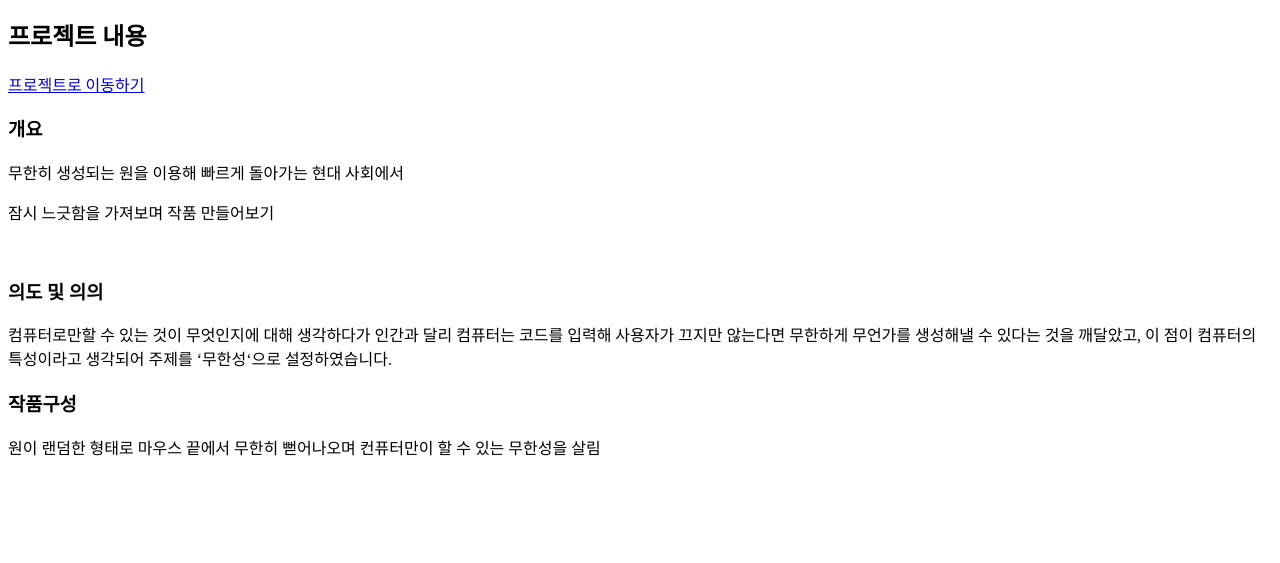
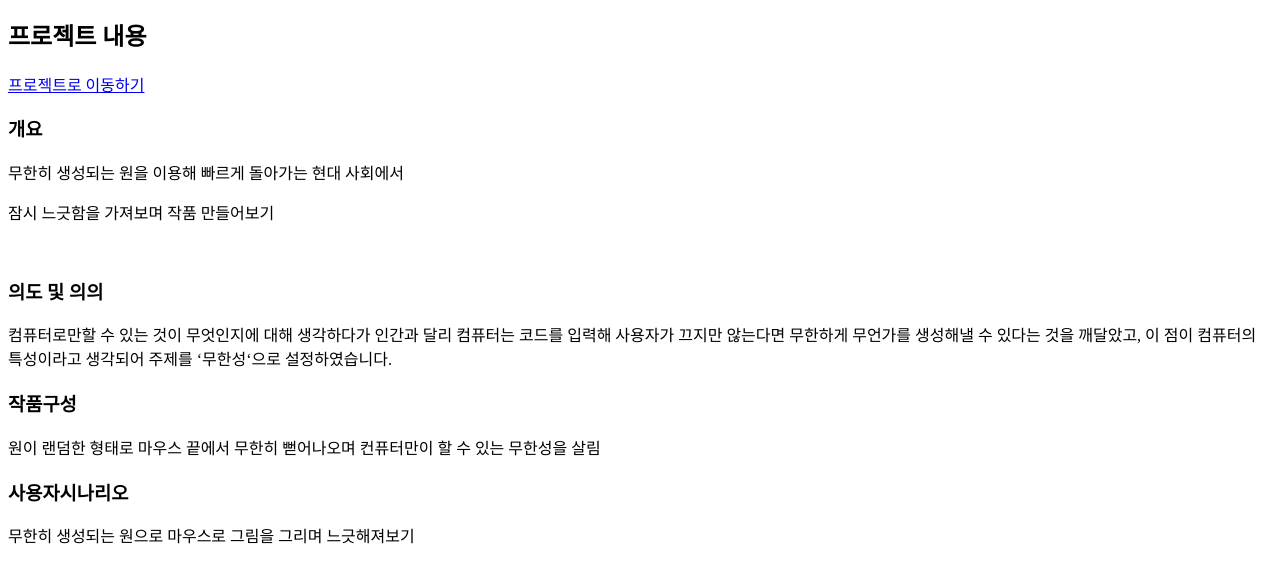
Before and after one commit to juhaju324/parkjooha_22561041, a plain HTML site: page index.html in a window 1280 px wide. Shown: the part 263-826 px from the top of the page. Before the commit the page ends 800 px from the top, so only its background shows below. Drawn offline with Linux system fonts and the light colour scheme.

Commit message:
Add files via upload

```diff
--- a/index.html
+++ b/index.html
@@ -25,5 +25,8 @@
 <br>
 <h3>작품구성</h3>
 <p>원이 랜덤한 형태로 마우스 끝에서 무한히 뻗어나오며 컨퓨터만이 할 수 있는 무한성을 살림</p>
+<h3>사용자시나리오 </h3>
+<p>무한히 생성되는 원으로 마우스로 그림을 그리며 느긋해져보기</p>
+
 </body>
 <html>
```
